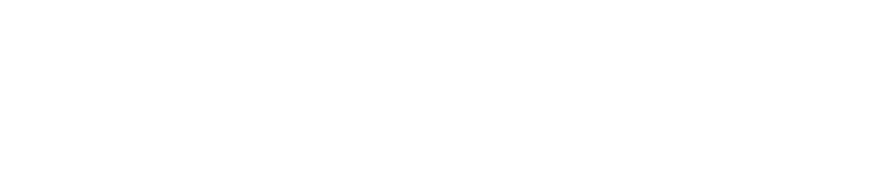
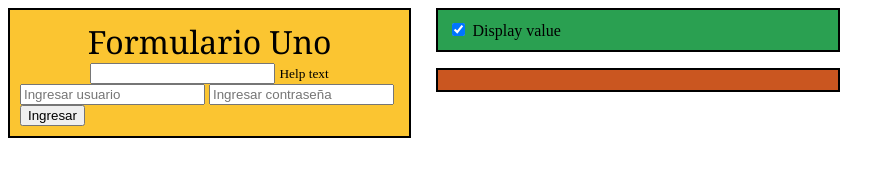
Before and after one commit to JuanCPoos/MediaQueryCSS, a plain HTML site: page index.html in a window 1280 px wide. Shown: the whole page, without its empty margins (0-895 px from the left). Drawn offline with Linux system fonts and the light colour scheme.

Commit message:
css y form

```diff
--- a/index.html
+++ b/index.html
@@ -5,13 +5,34 @@
     <meta charset="UTF-8">
     <meta http-equiv="X-UA-Compatible" content="IE=edge">
     <meta name="viewport" content="width=device-width, initial-scale=1.0">
+    <link rel="stylesheet" href="style.css">
     <title>Media queries</title>
 </head>
 
 <body>
-    <div class="cuadro cuadro1"></div>
-    <div class="cuadro cuadro2"></div>
+    <div class="cuadro cuadro1">
+        <form action="">
+            <div class="form-group">
+                <label for="">Formulario Uno</label>
+                <input type="email" class="form-control" name="" id="" aria-describedby="emailHelpId" placeholder="">
+                <small id="emailHelpId" class="form-text text-muted">Help text</small>
+            </div>
+
+            <input class=" " type="email" name="correo" id="correo" placeholder="Ingresar usuario">
+            <input type="password" name="contrasena" id="contrasena" placeholder="Ingresar contraseña">
+            <input class="form btn-ingresar" type="button" value="Ingresar" id="btn-ingresar">
+        </form>
+    </div>
+    <div class="cuadro cuadro2">
+        <div class="form-check">
+            <label class="form-check-label">
+                <input type="checkbox" class="form-check-input" name="" id="" value="checkedValue" checked>
+                Display value
+            </label>
+        </div>
+    </div>
     <div class="cuadro cuadro3"></div>
+
 
 </body>
 
--- a/style.css
+++ b/style.css
@@ -1,8 +1,10 @@
 .cuadro{
     border: 2px solid #000;
-    height: 5vh;
+    padding: 10px;
     margin-bottom: 2vh;
     width: 90%;
+    justify-content: center;
+    align-content: center;
 }
 .cuadro1{
     background:#b53471;
@@ -13,3 +15,46 @@
 .cuadro3{
     background:#ca5620;
 }
+
+/* Media query para ajustes de visualización, modificar tamaños, elementos */
+
+/*para impresiones*/
+@media print {}
+/*para todas las pantallas*/
+@media screen{}
+
+/* media query a partir de 768px*/
+@media all and (min-width: 768px) {
+    .cuadro{
+        float:left;
+        margin-right: 10%;
+        /* margin-bottom: 5vh; */
+        width:20%;
+    }
+    .cuadro1{
+        background-color: #fbc531;
+    }
+}
+/*media query a partir de 1200px*/
+@media all and (min-width:1200px){
+    .cuadro{
+        float:left;
+        margin-right: 2%;
+        /* margin-bottom: 5vh; */
+        width:30%;
+    }
+    .cuadro1{
+        background-color: #fbc531;
+    }
+}
+
+/* FORMULARIO  */
+.form-group{
+    text-align: center;
+}
+.form-group label{
+    font-family: Cambria, Cochin, Georgia, Times, 'Times New Roman', serif;
+    font-size: 2em;
+
+}
+/* FIN FORMULARIO */
```
